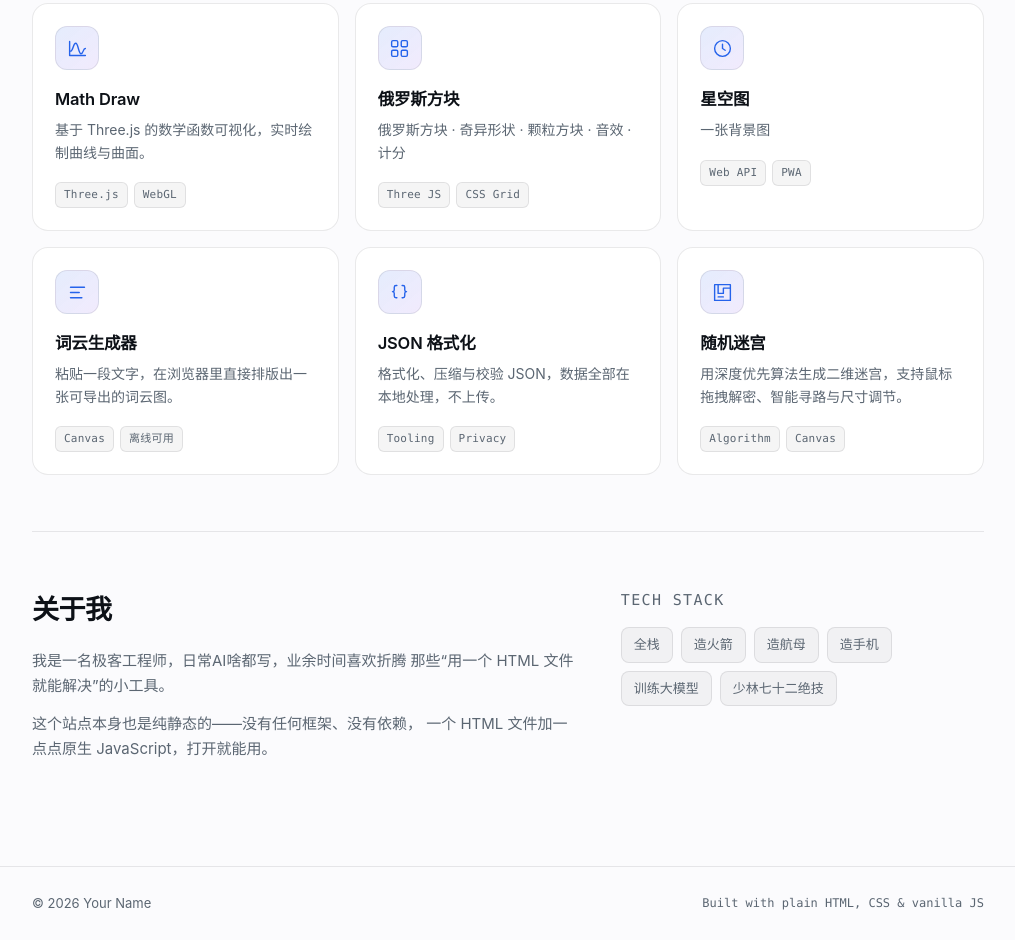
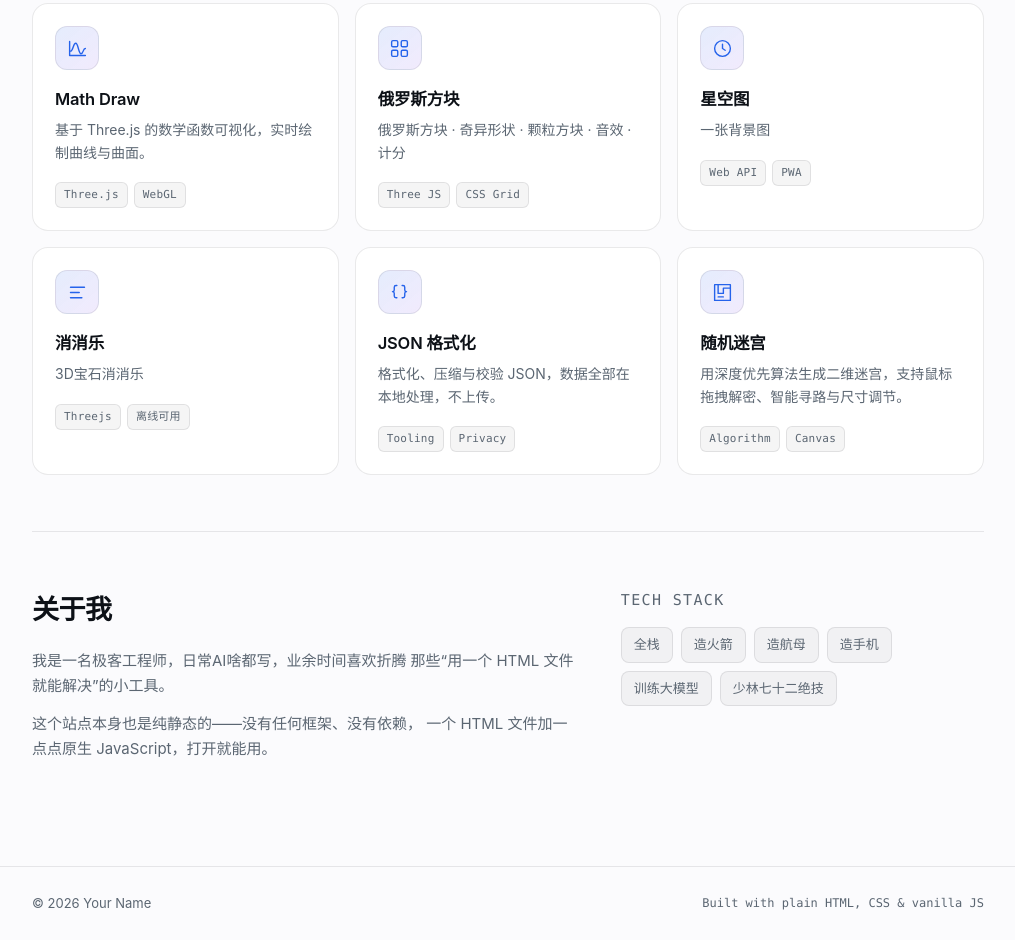
Before and after one commit to daringyun/aiblog, a plain HTML site: page index.html in a window 1280 px wide. Shown: the part 711-1651 px from the top of the page, without its empty margins (132-1147 px from the left). Drawn offline with Linux system fonts and the light colour scheme.

Commit message:
Update index.html

```diff
--- a/index.html
+++ b/index.html
@@ -569,16 +569,16 @@ main { position: relative; z-index: 1; }
           <span class="card-arrow" aria-hidden="true">↗</span>
         </a>
 
-        <a class="card" href="./tools/wordcloud.html">
+        <a class="card" href="./threejs/xiaoxiaole.html">
           <div class="card-icon">
             <svg viewBox="0 0 24 24" fill="none" stroke="currentColor"
                  stroke-width="1.6" stroke-linecap="round" aria-hidden="true">
               <path d="M4 6h16M4 12h10M4 18h13"/>
             </svg>
           </div>
-          <h3>词云生成器</h3>
-          <p>粘贴一段文字，在浏览器里直接排版出一张可导出的词云图。</p>
-          <div class="card-tags"><span>Canvas</span><span>离线可用</span></div>
+          <h3>消消乐</h3>
+          <p>3D宝石消消乐</p>
+          <div class="card-tags"><span>Threejs</span><span>离线可用</span></div>
           <span class="card-arrow" aria-hidden="true">↗</span>
         </a>
 
```
